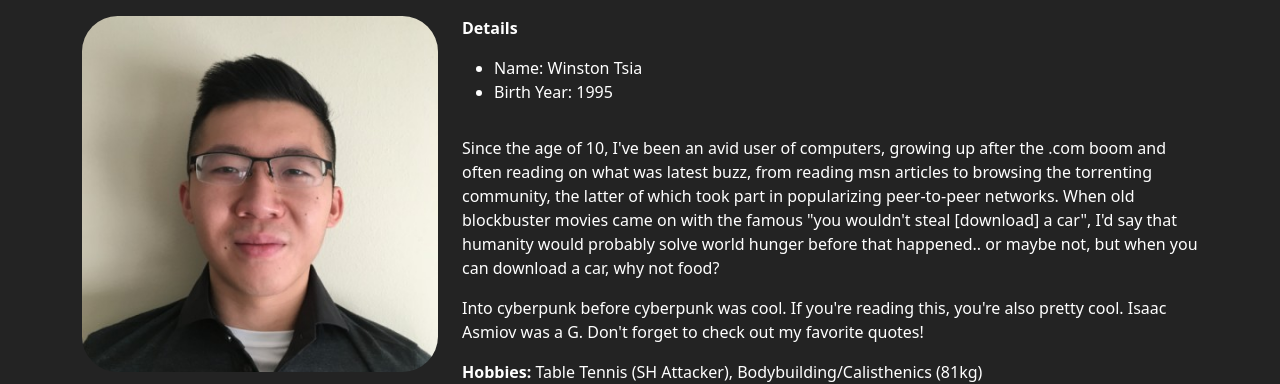
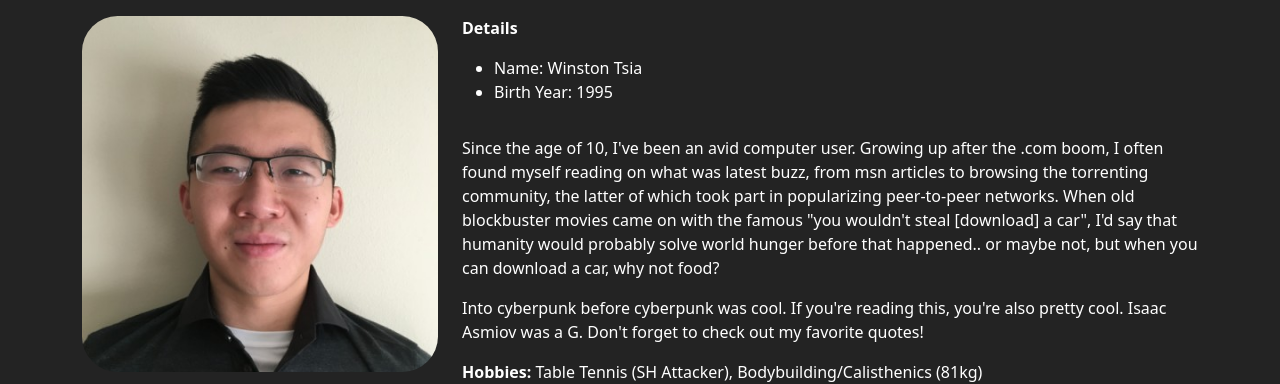
Before and after one commit to wtsia/Portfolio-Website, a plain HTML site: page index.html in a window 1280 px wide. Shown: the part 2140-2524 px from the top of the page. Drawn offline with nearby package versions, Linux system fonts and the light colour scheme.

```diff
--- a/index.html
+++ b/index.html
@@ -226,9 +226,9 @@
                             </div>
                         </div>
                         <div class="row mt-3">
-                            <p>Since the age of 10, I've been an avid user of computers, growing up after the .com boom and often reading on what was latest buzz, from reading msn articles to browsing the torrenting community, the latter of which took part in popularizing peer-to-peer networks. When old blockbuster movies came on with the famous "you wouldn't steal [download] a car", I'd say that humanity would probably solve world hunger before that happened.. or maybe not, but when you can download a car, why not food?
+                            <p>Since the age of 10, I've been an avid computer user. Growing up after the .com boom, I often found myself reading on what was latest buzz, from msn articles to browsing the torrenting community, the latter of which took part in popularizing peer-to-peer networks. When old blockbuster movies came on with the famous "you wouldn't steal [download] a car", I'd say that humanity would probably solve world hunger before that happened.. or maybe not, but when you can download a car, why not food?
                             </p>
-                            <p>Into cyberpunk before cyberpunk was cool. If you're reading this, you're also pretty cool.  Isaac Asmiov was a G. Don't forget to check out my favorite quotes! </p>
+                            <p>Into cyberpunk before cyberpunk was cool. If you're reading this, you're also pretty cool. Isaac Asmiov was a G. Don't forget to check out my favorite quotes! </p>
                             <p><b>Hobbies:</b> Table Tennis (SH Attacker), Bodybuilding/Calisthenics (81kg)</p>
                             <p><b>Topics of Interest:</b> Math, Cryptography, Philosophy, Veganism</p>
                         </div>
```
Also changed, not shown: README.md.
